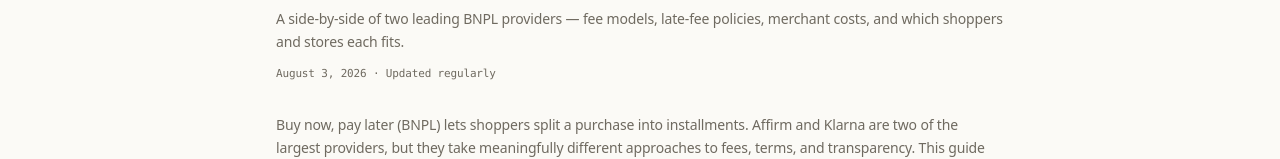
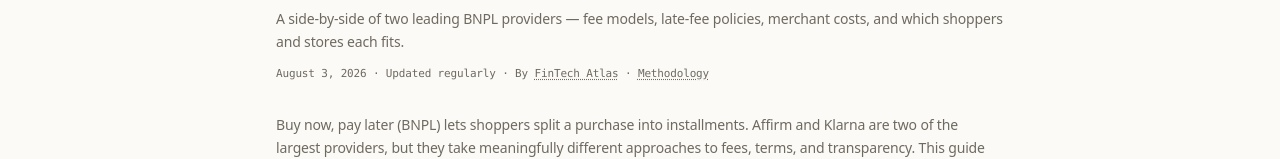
Before and after one commit to Harshit-sehgal/fintech-atlas, a Next.js app: page /articles/affirm-vs-klarna-bnpl in a window 1280 px wide. Shown: the part 337-496 px from the top of the page. Built offline with nearby package versions, Linux system fonts and the light colour scheme; no server answers.

Commit message:
T057: visible byline + methodology links on all article pages (/about#methodology anchor)

```diff
--- a/src/app/about/client.tsx
+++ b/src/app/about/client.tsx
@@ -55,7 +55,7 @@
           </div>
 
           <div>
-            <h2 className="eyebrow !text-[var(--muted-text)] !tracking-widest border-b border-[var(--border-color)] pb-2 pt-4 text-lg font-bold text-[var(--foreground)]">
+            <h2 id="methodology" className="eyebrow !text-[var(--muted-text)] !tracking-widest border-b border-[var(--border-color)] pb-2 pt-4 text-lg font-bold text-[var(--foreground)]">
               Data Sources & Synthesizing Methodology
             </h2>
             <p className="mt-3">The information across our company profiles, tool calculators, and glossary is compiled from:</p>
--- a/src/app/articles/[slug]/page.tsx
+++ b/src/app/articles/[slug]/page.tsx
@@ -158,7 +158,17 @@
         </h1>
         <p className="mt-3 text-sm leading-relaxed text-[var(--muted-text)]">{article.description}</p>
         <p className="mt-3 text-[11px] font-mono text-[var(--muted-text)]">
-          {formatDate(article.updatedAt)} &middot; Updated regularly
+          {formatDate(article.updatedAt)} &middot; Updated regularly &middot; By{" "}
+          <Link href="/about" className="underline decoration-dotted underline-offset-2 transition-colors hover:text-[var(--foreground)]">
+            FinTech Atlas
+          </Link>
+          {" · "}
+          <Link
+            href="/about#methodology"
+            className="underline decoration-dotted underline-offset-2 transition-colors hover:text-[var(--foreground)]"
+          >
+            Methodology
+          </Link>
         </p>
       </header>
 
```
Also changed, not shown: 1 other file (tests, documents, lock files or other folders).
